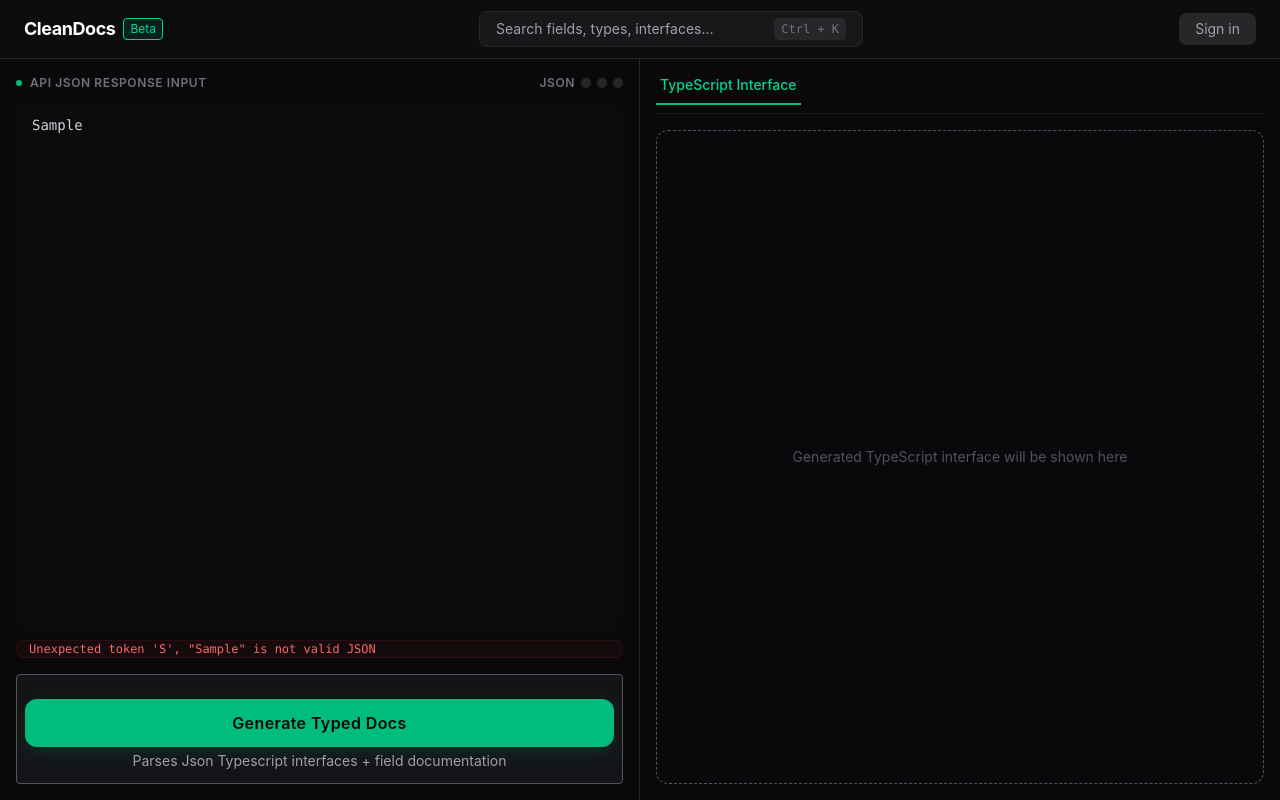
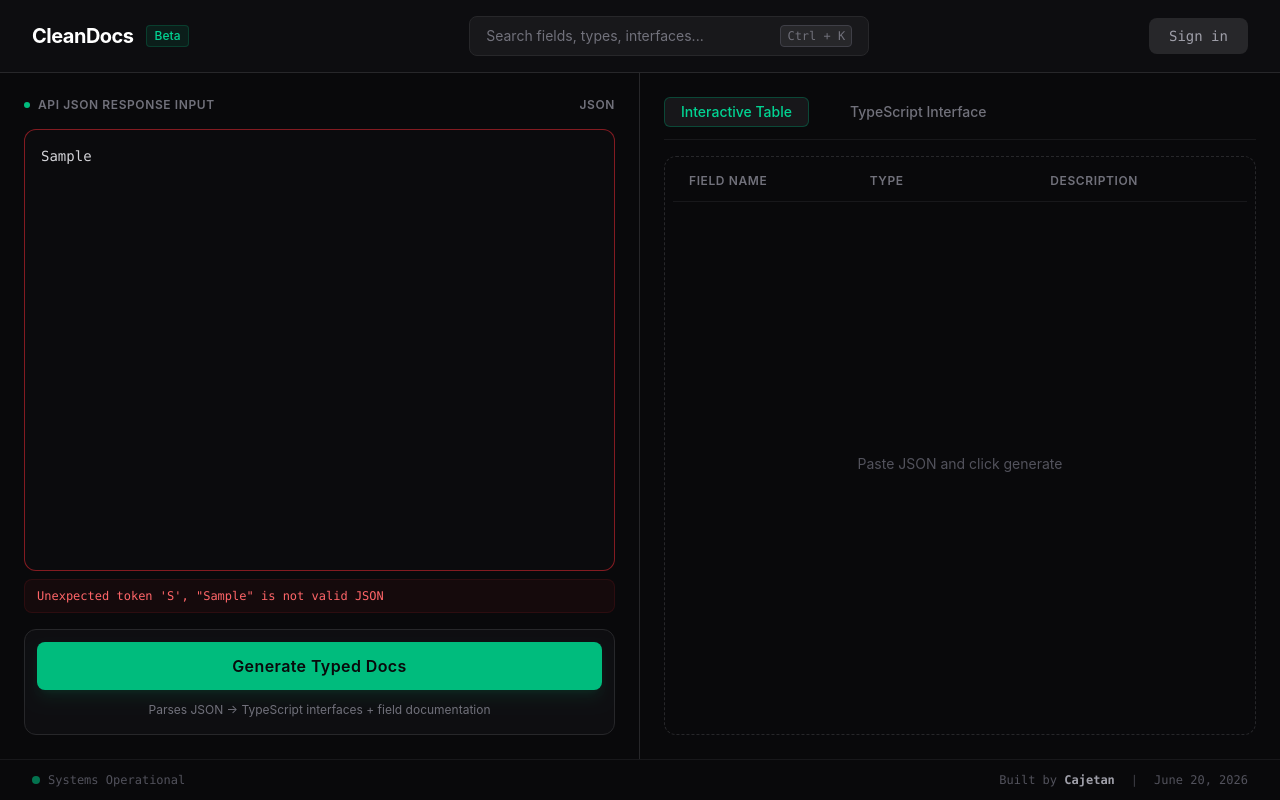
Before and after one commit to Cue-designs/CleanDocs, a React (Vite) app: page / in a window 1280 px wide. Both pictures are taken after typing "Sample" into the empty fields and a click on the button "Generate Typed Docs". Built offline with nearby package versions, Linux system fonts and the light colour scheme.

Commit message:
Refactored the design to look more like the figma design given

```diff
--- a/src/App.tsx
+++ b/src/App.tsx
@@ -1,8 +1,26 @@
-import { useState } from "react";
+import { useState, useRef, useEffect } from "react";
 
 export default function App() {
-  const [jsonInput, setJsonInput]: string = useState("");
-  const [errors, setErrors]: string | null = useState(null);
+  const [jsonInput, setJsonInput] = useState<string>("");
+  const [errors, setErrors] = useState<string | null>(null);
+  const [activeTab, setActiveTab] = useState<"table" | "interface">("table");
+  const [parsedFields, setParsedFields] = useState<any[]>([]);
+  const [tsCode, setTsCode] = useState<string>("");
+
+  const [searchQuery, setSearchQuery] = useState<string>("");
+  const searchInputRef = useRef<HTMLInputElement>(null);
+
+  useEffect(() => {
+    const handleKeyDown = (e: KeyboardEvent) => {
+      if ((e.ctrlKey || e.metaKey) && e.key.toLowerCase() === "k") {
+        e.preventDefault();
+        searchInputRef.current?.focus();
+      }
+    };
+    window.addEventListener("keydown", handleKeyDown);
+    return () => window.removeEventListener("keydown", handleKeyDown);
+  }, []);
+
   const handleGenerate = () => {
     setErrors(null);
     try {
@@ -10,93 +28,238 @@ export default function App() {
         setErrors("Please paste some JSON data first");
         return;
       }
-      JSON.parse(jsonInput);
-      alert("Valid JSON detected. Ready to parse");
+
+      const parsedData = JSON.parse(jsonInput);
+      const extractedFields: any[] = [];
+      let generatedInterface = "interface RootObject {\n";
+
+      for (const key in parsedData) {
+        const value = parsedData[key];
+        let dataType = typeof value;
+
+        if (Array.isArray(value)) {
+          dataType = typeof value[0] === "string" ? "string[]" : "any[]";
+        } else if (value !== null && dataType === "object") {
+          dataType = "object";
+        }
+
+        extractedFields.push({
+          name: key,
+          type: dataType,
+          description: `Auto-detected ${dataType} field`,
+        });
+
+        generatedInterface += `  ${key}: ${dataType === "object" ? "any" : dataType};\n`;
+      }
+
+      generatedInterface += "}";
+
+      setParsedFields(extractedFields);
+      setTsCode(generatedInterface);
     } catch (err: any) {
-      {
-        setErrors(err.message || "Invalid JSON format");
-      }
+      setErrors(err.message || "Invalid JSON format");
     }
   };
+
+  const getTypeStyles = (type: string) => {
+    switch (type) {
+      case "string":
+        return "bg-emerald-500/10 text-emerald-400 border-emerald-500/20";
+      case "number":
+        return "bg-amber-500/10 text-amber-400 border-amber-500/20";
+      case "object":
+        return "bg-blue-500/10 text-blue-400 border-blue-500/20";
+      case "boolean":
+        return "bg-indigo-500/10 text-indigo-400 border-indigo-500/20";
+      default:
+        return "bg-teal-500/10 text-teal-400 border-teal-500/20";
+    }
+  };
+
+  const filteredFields = parsedFields.filter(
+    (field) =>
+      field.name.toLowerCase().includes(searchQuery.toLowerCase()) ||
+      field.type.toLowerCase().includes(searchQuery.toLowerCase()),
+  );
+
+  // Dynamic date formatting for your footer
+  const currentDate = new Date().toLocaleDateString("en-US", {
+    year: "numeric",
+    month: "long",
+    day: "numeric",
+  });
+
   return (
     <>
       <div className="w-full h-screen bg-zinc-950 text-zinc-100 flex flex-col font-sans overflow-hidden">
-        <header className="w-full h-16 border-b border-zinc-800 flex items-center justify-between px-6 bg-zinc-900/30">
-          <div className="flex items-center gap-2">
-            <span className="font-bold text-lg tracking-tight text-white ">
+        {/* HEADER: Added py-4, px-8 and shrink-0 for better spacing */}
+        <header className="w-full shrink-0 border-b border-zinc-800 flex items-center justify-between px-8 py-4 bg-zinc-900/30">
+          <div className="flex items-center gap-3">
+            <span className="font-bold text-xl tracking-tight text-white">
               CleanDocs
             </span>
-            <span className="text-xs bg-emerald-500/10 text-emerald-400 px-1.5 py-0.5 rounded border border-emerald-500/20font-medium ">
+            <span className="text-xs bg-emerald-500/10 text-emerald-400 px-2 py-0.5 rounded border border-emerald-500/20 font-medium">
               Beta
             </span>
           </div>
-          <div className="text-sm text-zinc-400 border  border-zinc-800 bg-zinc-900 px-4 py-1.5 rounded-lg w-96 flex justify-between items-center">
-            <span>Search fields, types, interfaces...</span>
-            <kbd className="text-xs bg-zinc-800 text-zinc-500 px-1.5 py-0.5 rounded border font-monospaced border-zinc-800">
+
+          <div className="text-sm border border-zinc-800 bg-zinc-900 px-4 py-2 rounded-lg w-[400px] flex justify-between items-center focus-within:border-emerald-500/50 focus-within:ring-1 focus-within:ring-emerald-500/20 transition-all">
+            <input
+              ref={searchInputRef}
+              type="text"
+              placeholder="Search fields, types, interfaces..."
+              className="bg-transparent border-none outline-none w-full text-zinc-300 placeholder-zinc-500"
+              value={searchQuery}
+              onChange={(e) => setSearchQuery(e.target.value)}
+            />
+            <kbd className="text-xs bg-zinc-800 text-zinc-500 px-1.5 py-0.5 rounded border font-mono border-zinc-700 ml-2 whitespace-nowrap">
               Ctrl + K
             </kbd>
           </div>
-          <button className=" bg-zinc-800 hover:bg-zinc-700  hover:border-emerald-500 text-sm text-zinc-400 hover:text-zinc-200 px-4 py-1.5 font-monospaced  rounded-lg transition-all  ">
+
+          <button className="bg-zinc-800 hover:bg-zinc-700 hover:border-emerald-500 text-sm text-zinc-400 hover:text-zinc-200 px-5 py-2 font-mono rounded-lg transition-all">
             Sign in
           </button>
         </header>
 
-        <main className="flex h-full ">
-          <section className="w-full  h-full border-b md:w-1/2 md: border-b-0 md:border-r border-zinc-800 flex flex-col  p-4 bg-zinc-950">
-            <h4 className="flex justify-between items-center mb-2">
+        {/* MAIN CONTENT: Added flex-1 and overflow-hidden to perfectly constrain the middle section */}
+        <main className="flex-1 flex overflow-hidden">
+          <section className="w-full h-full border-b md:w-1/2 md:border-b-0 md:border-r border-zinc-800 flex flex-col p-6 bg-zinc-950">
+            <h4 className="flex justify-between items-center mb-4">
               <div className="flex gap-2 items-center">
-                <span className="w-1.5 h-1.5 rounded-full bg-emerald-500"></span>{" "}
-                <span className="text-xs font-semibold  text-zinc-500 tracking-wider  uppercase">
+                <span className="w-1.5 h-1.5 rounded-full bg-emerald-500"></span>
+                <span className="text-xs font-semibold text-zinc-500 tracking-wider uppercase">
                   API JSON Response Input
                 </span>
               </div>
               <div className="flex gap-1.5 items-center">
-                <p className="text-xs text-zinc-500 font-semibold tracking-wider uppercase cursor-pointer ">
+                <p className="text-xs text-zinc-500 font-semibold tracking-wider uppercase cursor-pointer hover:text-zinc-400 transition-colors">
                   json
                 </p>
-                <span className="w-2.5 h-2.5 rounded-full bg-zinc-800"></span>
-                <span className="w-2.5 h-2.5 rounded-full bg-zinc-800"></span>
-                <span className="w-2.5 h-2.5 rounded-full bg-zinc-800"></span>
               </div>
             </h4>
-            {/* Here is the input field for the  Users  */}
+
             <textarea
-              className={`bg-zinc-900/20 ${errors ? "border-red-500/50" : "border-zinc-900"} focus:border-zinc-800  rounded-xl h-full p-4 font-mono  text-sm  text-zinc-300 resize-none overflow-y-auto  focus:outline-none placeholder-zinc-700`}
-              placeholder={`{\n "status":"sucess", \n "code": 200\n}`}
+              className={`bg-zinc-900/20 ${errors ? "border-red-500/50" : "border-zinc-900"} border focus:border-zinc-700 rounded-xl flex-1 p-4 font-mono text-sm text-zinc-300 resize-none overflow-y-auto focus:outline-none placeholder-zinc-700`}
+              placeholder={`{\n  "status": "success", \n  "code": 200,\n  "verified": true,\n  "data": {}\n}`}
               value={jsonInput}
               onChange={(e) => setJsonInput(e.target.value)}
             />
             {errors && (
-              <p className="text-xs  text-red-400  mt-2  font-mono  bg-red-500/5  border  border-red-500/10 px-3 -y-2  rounded-lg mb-4">
-                {errors}{" "}
+              <p className="text-xs text-red-400 mt-2 font-mono bg-red-500/5 border border-red-500/10 px-3 py-2 rounded-lg">
+                {errors}
               </p>
             )}
 
-            <div className="border border-zinc-600 w-full py-2  bg-zinc-800/40 rounded px-2 flex flex-col ">
+            <div className="border border-zinc-800 w-full py-3 bg-zinc-900/40 rounded-xl px-3 flex flex-col mt-4">
               <button
                 onClick={handleGenerate}
-                className="bg-emerald-500 hover:bg-emerald-400 text-zinc-950 font-semibold px-4 py-3 rounded-xl mt-4 transition-all  tracking-wide  shadow-lg  shadow-emerald-500/10"
+                className="bg-emerald-500 hover:bg-emerald-400 text-zinc-950 font-semibold px-4 py-3 rounded-lg transition-all tracking-wide shadow-lg shadow-emerald-500/10"
               >
                 Generate Typed Docs
               </button>
-              <p className="text-zinc-400 text-sm flex justify-center py-1">
-                Parses Json Typescript interfaces + field documentation
+              <p className="text-zinc-500 text-xs flex justify-center py-1 mt-2">
+                Parses JSON → TypeScript interfaces + field documentation
               </p>
             </div>
           </section>
-          {/* This is the output section for the generated typed docs */}
-          <section className=" w-full md:w-1/2 h-full  flex  flex-col p-4  bg-zinc-950">
-            <div className="flex  gap-6  border-b  border-zinc-900 pb-2  mb-4">
-              <button className="text-sm font-medium text-emerald-400  border-b-2  border-emerald-500  hover:text-zinc-300 pb-2  px-1 transition-colors">
-                {" "}
+
+          <section className="w-full md:w-1/2 h-full flex flex-col p-6 bg-zinc-950">
+            <div className="flex gap-6 border-b border-zinc-900 pb-3 mb-4">
+              <button
+                onClick={() => setActiveTab("table")}
+                className={`text-sm font-medium px-4 py-1 flex justify-center items-center rounded-md transition-colors ${
+                  activeTab === "table"
+                    ? "text-emerald-400 border border-emerald-700/50 bg-zinc-800/50"
+                    : "text-zinc-500 border border-transparent hover:text-zinc-300 hover:bg-zinc-800/30"
+                }`}
+              >
+                Interactive Table
+              </button>
+              <button
+                onClick={() => setActiveTab("interface")}
+                className={`text-sm font-medium px-4 py-1 flex justify-center items-center rounded-md transition-colors ${
+                  activeTab === "interface"
+                    ? "text-emerald-400 border border-emerald-700/50 bg-zinc-800/50"
+                    : "text-zinc-500 border border-transparent hover:text-zinc-300 hover:bg-zinc-800/30"
+                }`}
+              >
                 TypeScript Interface
               </button>
             </div>
-            <section className="flex-1  flex  items-center  justify-center  border border-dashed  border-zinc-600  text-sm  text-zinc-600 rounded-xl ">
-              Generated TypeScript interface will be shown here
+
+            <section className="flex-1 flex flex-col border border-dashed border-zinc-800 rounded-xl overflow-hidden bg-zinc-950">
+              {activeTab === "table" ? (
+                <div className="w-full h-full flex flex-col overflow-y-auto p-2">
+                  <div className="grid grid-cols-3 text-xs font-semibold text-zinc-500 uppercase tracking-wider pb-3 border-b border-zinc-900 px-4 pt-2 sticky top-0 bg-zinc-950">
+                    <div>Field Name</div>
+                    <div>Type</div>
+                    <div>Description</div>
+                  </div>
+
+                  {filteredFields.length === 0 ? (
+                    <div className="flex-1 flex items-center justify-center h-full text-zinc-600 text-sm">
+                      {parsedFields.length === 0
+                        ? "Paste JSON and click generate"
+                        : "No matching fields found"}
+                    </div>
+                  ) : (
+                    filteredFields.map((field, idx) => (
+                      <div
+                        key={idx}
+                        className="grid grid-cols-3 items-center py-3.5 border-b border-zinc-900/60 hover:bg-zinc-900/20 px-4 text-sm transition-colors"
+                      >
+                        <div className="font-mono text-zinc-200">
+                          {field.name}
+                        </div>
+                        <div>
+                          <span
+                            className={`text-xs px-2.5 py-1 rounded border font-mono ${getTypeStyles(field.type)}`}
+                          >
+                            {field.type}
+                          </span>
+                        </div>
+                        <div className="text-zinc-500 text-xs">
+                          {field.description}
+                        </div>
+                      </div>
+                    ))
+                  )}
+                </div>
+              ) : (
+                <div className="w-full h-full flex flex-col font-mono text-sm text-zinc-300 relative overflow-auto p-6 bg-zinc-900/10">
+                  {tsCode === "" ? (
+                    <div className="flex-1 flex items-center justify-center text-zinc-600 font-sans">
+                      Awaiting JSON data...
+                    </div>
+                  ) : (
+                    <pre className="text-zinc-400 leading-relaxed whitespace-pre-wrap">
+                      {tsCode}
+                    </pre>
+                  )}
+                </div>
+              )}
             </section>
           </section>
         </main>
+
+        {/* FOOTER: New section added with shrink-0 */}
+        <footer className="w-full shrink-0 border-t border-zinc-900 bg-zinc-950 flex items-center justify-between px-8 py-3 text-xs text-zinc-600 font-mono">
+          <div className="flex items-center gap-4">
+            <span className="flex items-center gap-2">
+              <span className="w-2 h-2 rounded-full bg-emerald-500 animate-pulse"></span>
+              Systems Operational
+            </span>
+          </div>
+          <div className="flex gap-4 items-center">
+            <span>
+              Built by{" "}
+              <span className="text-zinc-400 font-semibold">Cajetan</span>
+            </span>
+            <span className="text-zinc-700">|</span>
+            <span>{currentDate}</span>
+          </div>
+        </footer>
       </div>
     </>
   );
```
